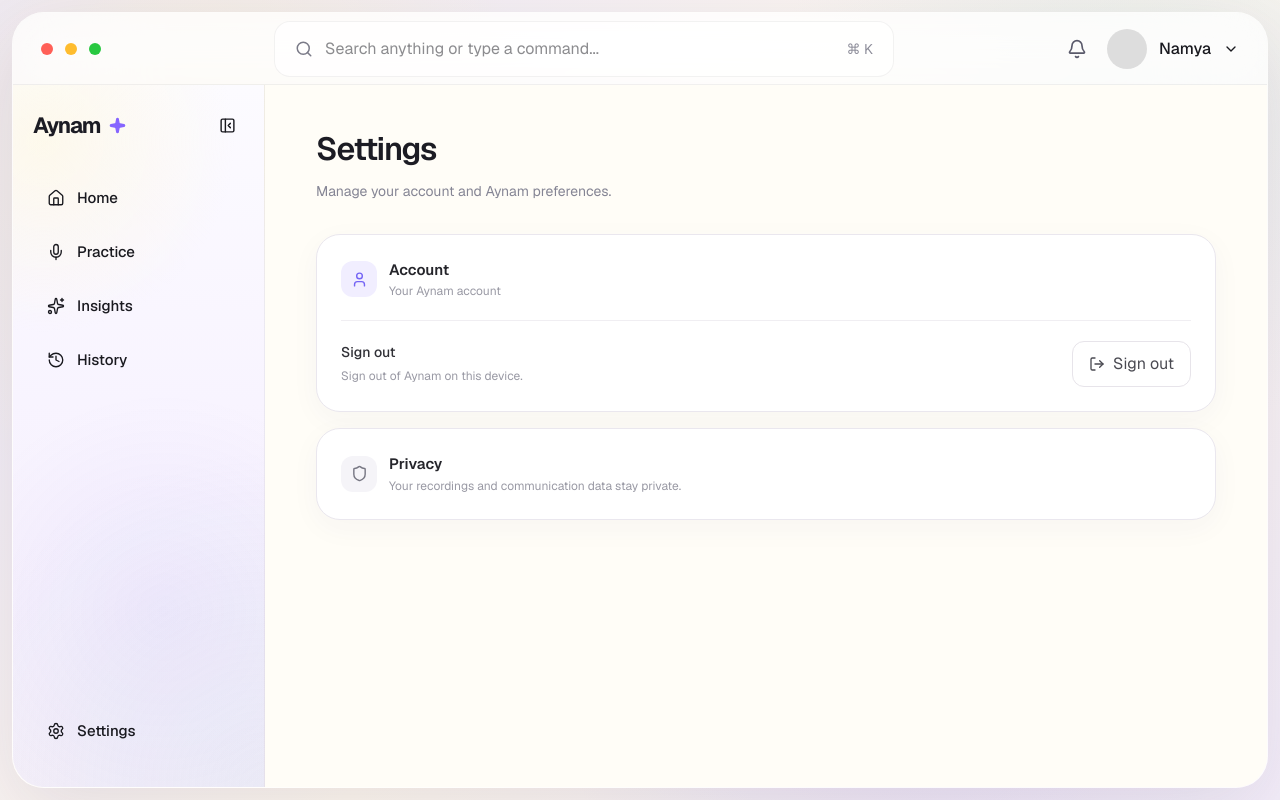
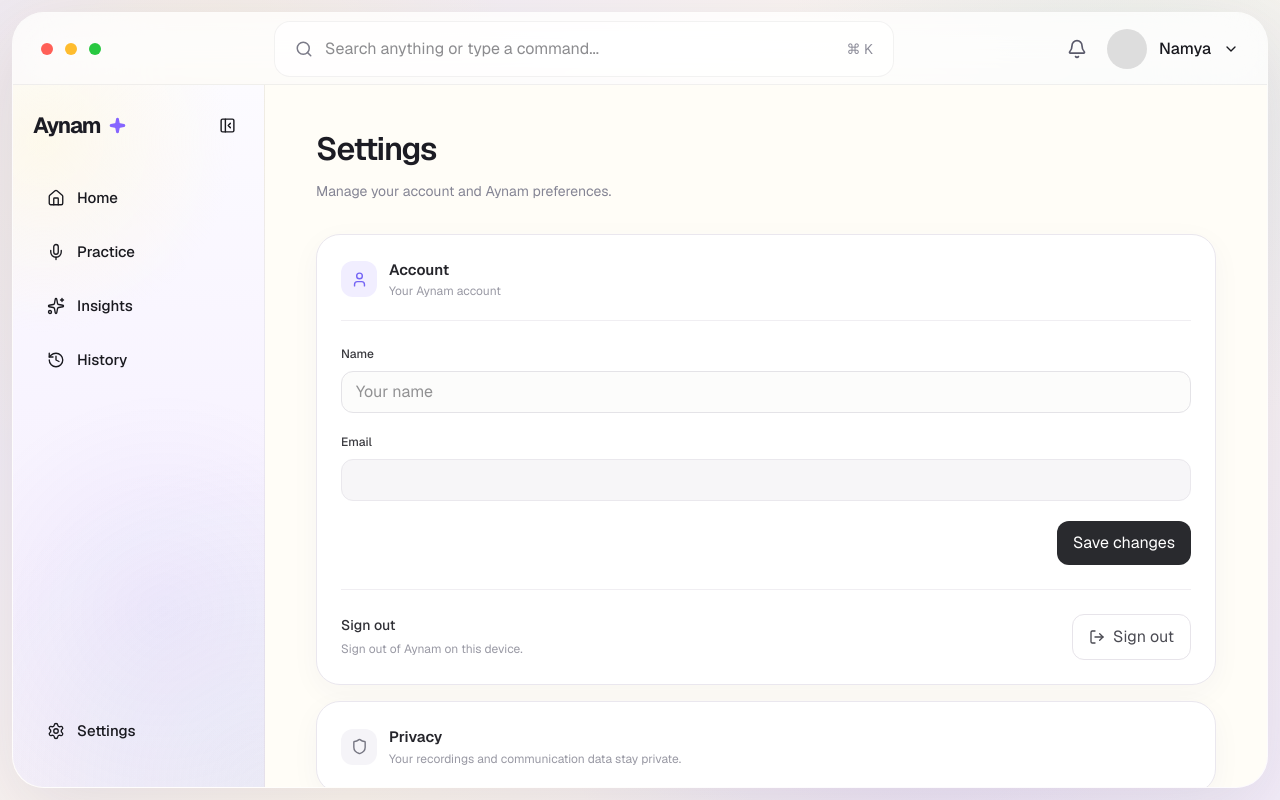
Before and after one commit to namyagaur/aynam.ai, a Next.js app: page /settings in a window 1280 px wide. Built offline with nearby package versions, Linux system fonts and the light colour scheme; no server answers.

Commit message:
feat: enhance SettingsPage with profile loading and saving functionality

```diff
--- a/app/(app)/settings/page.tsx
+++ b/app/(app)/settings/page.tsx
@@ -1,9 +1,78 @@
 "use client";
 
+import { useEffect, useState } from "react";
+import { LogOut, User, Shield, Check } from "lucide-react";
 import { supabase } from "@/lib/supabase/client";
-import { LogOut, User, Shield } from "lucide-react";
 
 export default function SettingsPage() {
+  const [email, setEmail] = useState("");
+  const [name, setName] = useState("");
+  const [saving, setSaving] = useState(false);
+  const [saved, setSaved] = useState(false);
+
+  useEffect(() => {
+    async function loadProfile() {
+      const {
+        data: { user },
+      } = await supabase.auth.getUser();
+
+      if (!user) return;
+
+      setEmail(user.email ?? "");
+
+      const { data: profile } = await supabase
+        .from("profiles")
+        .select("full_name")
+        .eq("id", user.id)
+        .single();
+
+      if (profile) {
+        setName(profile.full_name ?? "");
+      }
+    }
+
+    loadProfile();
+  }, []);
+
+ async function handleSave() {
+  setSaving(true);
+  setSaved(false);
+
+  const {
+    data: { user },
+  } = await supabase.auth.getUser();
+
+  console.log("USER:", user);
+
+  if (!user) {
+    console.log("NO USER FOUND");
+    setSaving(false);
+    return;
+  }
+
+  const { data, error } = await supabase
+    .from("profiles")
+    .update({
+      full_name: name,
+      updated_at: new Date().toISOString(),
+    })
+    .eq("id", user.id)
+    .select();
+
+  console.log("PROFILE UPDATE DATA:", data);
+  console.log("PROFILE UPDATE ERROR:", error);
+
+  if (error) {
+    setSaving(false);
+    return;
+  }
+
+  setSaved(true);
+  setSaving(false);
+
+  setTimeout(() => setSaved(false), 2000);
+}
+
   async function handleLogout() {
     await supabase.auth.signOut();
     window.location.href = "/sign-in";
@@ -12,8 +81,6 @@ export default function SettingsPage() {
   return (
     <main className="min-h-full bg-[#FFFDF7] px-10 py-10">
       <div className="mx-auto max-w-[900px]">
-        {/* Header */}
-
         <div>
           <h1 className="text-[32px] font-semibold tracking-[-0.04em] text-[#1C1C24]">
             Settings
@@ -45,6 +112,93 @@ export default function SettingsPage() {
 
           <div className="my-5 h-px bg-[#F0EEF2]" />
 
+          {/* Name */}
+
+          <div>
+            <label className="text-[12px] font-medium text-[#39393E]">
+              Name
+            </label>
+
+            <input
+              value={name}
+              onChange={(e) => setName(e.target.value)}
+              placeholder="Your name"
+              className="
+                mt-1.5
+                h-[42px]
+                w-full
+                rounded-xl
+                border border-[#E4E3E7]
+                bg-[#FCFCFB]
+                px-3.5
+                text-[13px]
+                text-[#27272B]
+                outline-none
+                transition
+                focus:border-[#B9B2F2]
+                focus:ring-4
+                focus:ring-[#7565F5]/[0.07]
+              "
+            />
+          </div>
+
+          {/* Email */}
+
+          <div className="mt-4">
+            <label className="text-[12px] font-medium text-[#39393E]">
+              Email
+            </label>
+
+            <div
+              className="
+                mt-1.5
+                flex
+                h-[42px]
+                items-center
+                rounded-xl
+                border border-[#EAE8ED]
+                bg-[#F7F6F8]
+                px-3.5
+                text-[13px]
+                text-[#858590]
+              "
+            >
+              {email}
+            </div>
+          </div>
+
+          {/* Save */}
+
+          <div className="mt-5 flex justify-end">
+            <button
+              type="button"
+              onClick={handleSave}
+              disabled={saving}
+              className="
+                flex
+                items-center
+                gap-2
+                rounded-xl
+                bg-[#292A2E]
+                px-4
+                py-2.5
+                text-[13px]
+                font-medium
+                text-white
+                transition
+                hover:bg-[#1F2023]
+                disabled:opacity-60
+              "
+            >
+              {saved && <Check className="h-4 w-4" />}
+              {saving ? "Saving..." : saved ? "Saved" : "Save changes"}
+            </button>
+          </div>
+
+          <div className="my-6 h-px bg-[#F0EEF2]" />
+
+          {/* Sign out */}
+
           <div className="flex items-center justify-between">
             <div>
               <p className="text-[14px] font-medium text-[#303036]">
@@ -60,12 +214,16 @@ export default function SettingsPage() {
               type="button"
               onClick={handleLogout}
               className="
-                flex items-center gap-2
+                flex
+                items-center
+                gap-2
                 rounded-xl
                 border border-[#E7E4EA]
                 bg-white
-                px-4 py-2.5
-                text-[13px] font-medium
+                px-4
+                py-2.5
+                text-[13px]
+                font-medium
                 text-[#4A4A52]
                 transition
                 hover:bg-[#FAF8FC]
--- a/app/sign-in/page.tsx
+++ b/app/sign-in/page.tsx
@@ -10,19 +10,27 @@ export default function SignInPage() {
 const [error, setError] = useState("");
 
 async function handleSignIn() {
+  console.log("LOGIN BUTTON CLICKED");
+  console.log("EMAIL:", email);
+
   setLoading(true);
   setError("");
 
-  const { error } = await supabase.auth.signInWithPassword({
+  const { data, error } = await supabase.auth.signInWithPassword({
     email,
     password,
   });
+
+  console.log("SUPABASE DATA:", data);
+  console.log("SUPABASE ERROR:", error);
 
   if (error) {
     setError(error.message);
     setLoading(false);
     return;
   }
+
+  console.log("LOGIN SUCCESS");
 
   window.location.href = "/dashboard";
 }
--- a/lib/supabase/client.ts
+++ b/lib/supabase/client.ts
@@ -1,9 +1,10 @@
-import { createClient } from "@supabase/supabase-js";
+import { createBrowserClient } from "@supabase/ssr";
 
 const supabaseUrl = process.env.NEXT_PUBLIC_SUPABASE_URL!;
-const supabaseKey = process.env.NEXT_PUBLIC_SUPABASE_PUBLISHABLE_KEY!;
+const supabasePublishableKey =
+  process.env.NEXT_PUBLIC_SUPABASE_PUBLISHABLE_KEY!;
 
-export const supabase = createClient(
+export const supabase = createBrowserClient(
   supabaseUrl,
-  supabaseKey
+  supabasePublishableKey
 );
```
